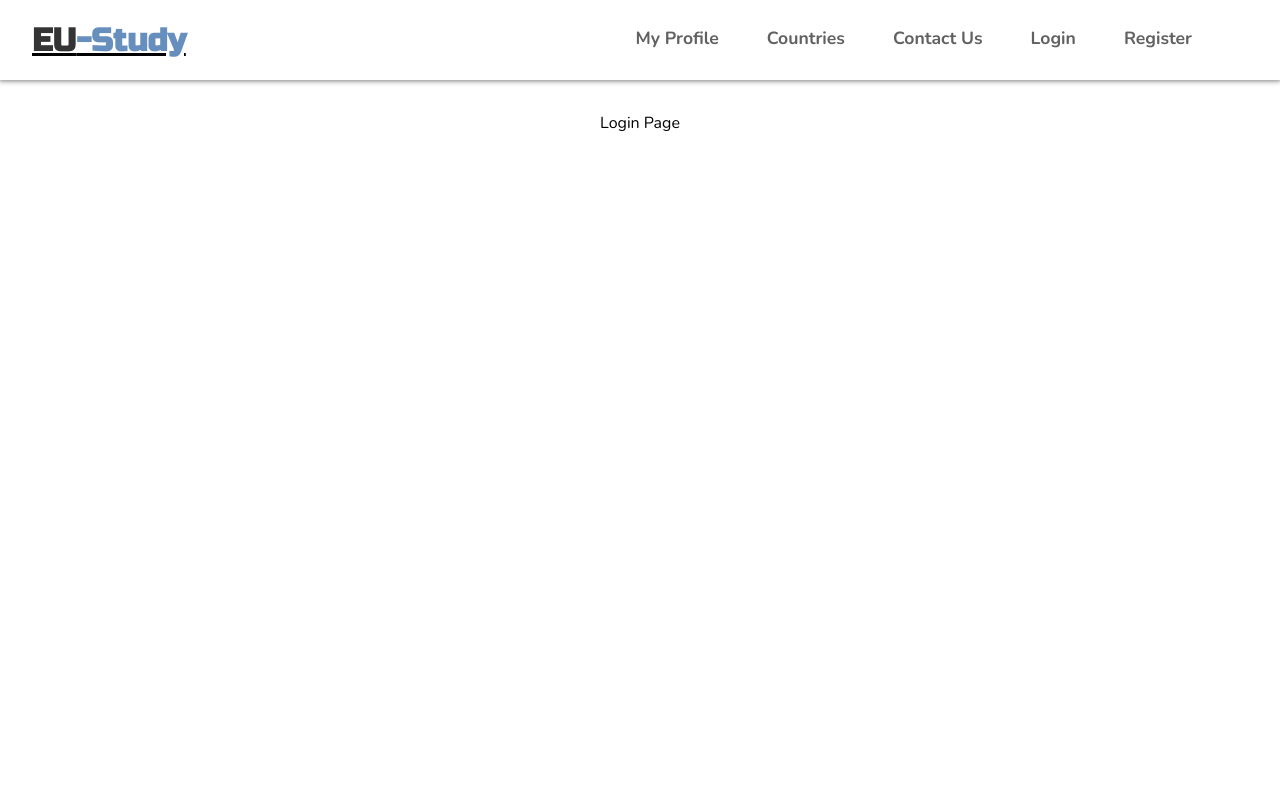
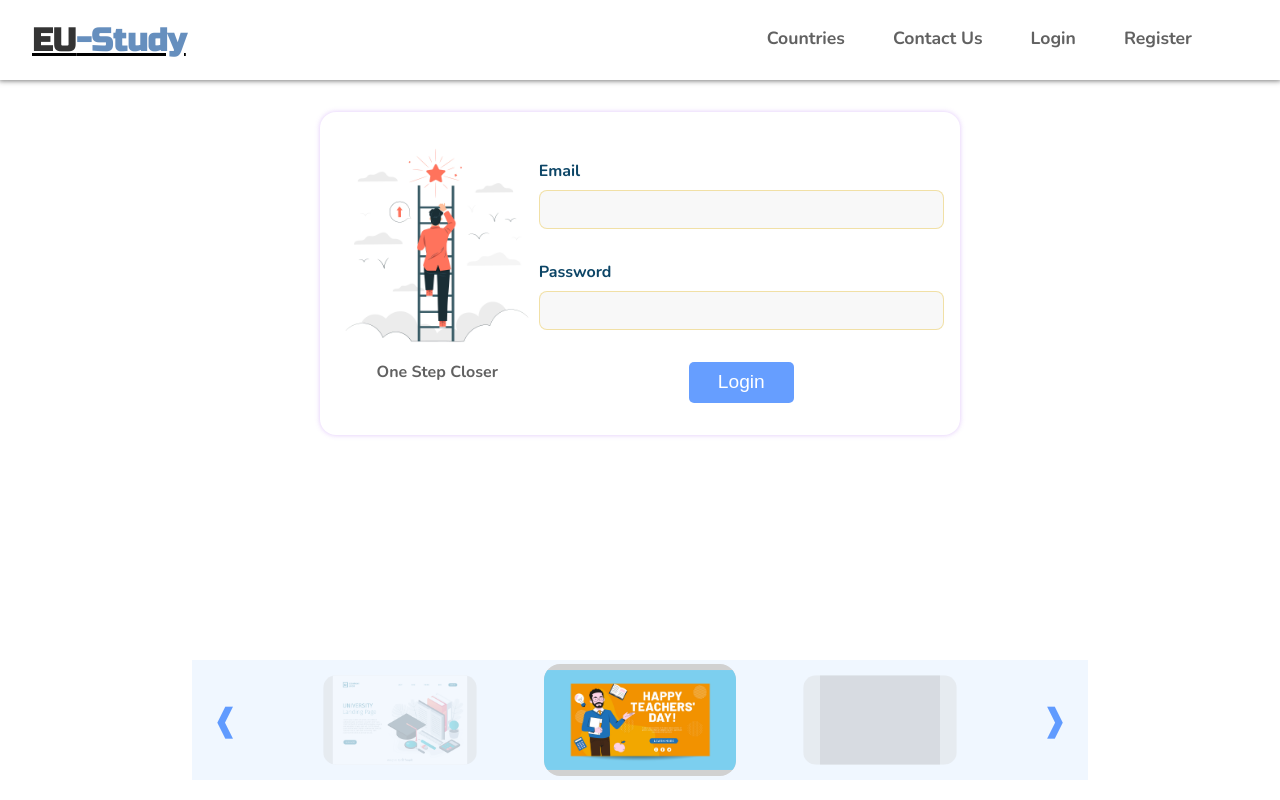
Before and after one commit to KreatorXoX/study-abroad-frontend, a React (Create React App) app: page /login in a window 1280 px wide. Built offline with nearby package versions, Linux system fonts and the light colour scheme; grey boxes are pictures that could not be loaded.

Commit message:
added login page and did some refactoring

```diff
--- /dev/null
+++ b/src/components/LoginForm/LoginForm.jsx
@@ -0,0 +1,51 @@
+import React from "react";
+import Button from "../../shared/components/Form-Elements/Button";
+import Input from "../../shared/components/Form-Elements/Input";
+import { VALIDATOR_REQUIRE } from "../../shared/utils/validators";
+import { LoginInitials } from "../../shared/utils/form initial data/LoginInitials";
+import { useForm } from "../../hooks/form-hook";
+
+const LoginForm = () => {
+  const { formState, inputHandler } = useForm(LoginInitials);
+  return (
+    <div>
+      <form>
+        <div>
+          <div>
+            <Input
+              id="email"
+              type="text"
+              label="Email"
+              errorText="This field is required"
+              onInputChange={inputHandler}
+              validators={[VALIDATOR_REQUIRE()]}
+            />
+          </div>
+          <div>
+            <Input
+              id="password"
+              type="password"
+              label="Password"
+              errorText="This field is required"
+              onInputChange={inputHandler}
+              validators={[VALIDATOR_REQUIRE()]}
+            />
+          </div>
+        </div>
+        <div
+          style={{
+            display: "flex",
+            justifyContent: "center",
+            gap: "1rem",
+          }}
+        >
+          <Button large disabled={""} type="button">
+            Login
+          </Button>
+        </div>
+      </form>
+    </div>
+  );
+};
+
+export default LoginForm;
--- a/src/components/RegisterForm/ConfirmForm.js
+++ b/src/components/RegisterForm/ConfirmForm.js
@@ -4,7 +4,7 @@ import Input from "../../shared/components/Form-Elements/Input";
 import Button from "../../shared/components/Form-Elements/Button";
 const ConfirmForm = ({ values, next, prev, handleChange }) => {
   return (
-    <form>
+    <form className="authForm">
       <div>
         <div>
           <Input
--- a/src/components/RegisterForm/UserPersonalDetails.js
+++ b/src/components/RegisterForm/UserPersonalDetails.js
@@ -10,7 +10,7 @@ const UserPersonalDetails = ({ values, handleChange, next }) => {
     values.email.isValid &&
     values.password.isValid;
   return (
-    <form>
+    <form className="authForm">
       <div>
         <div>
           <Input
--- a/src/components/RegisterForm/UserRegisterForm.js
+++ b/src/components/RegisterForm/UserRegisterForm.js
@@ -8,7 +8,7 @@ import Succes from "./Succes";
 import { useForm } from "../../hooks/form-hook";
 import { registerFormInitials } from "../../shared/utils/form initial data/RegisterInitials";
 
-const UserRegisterForm = ({ getInfos }) => {
+const UserRegisterForm = ({ getInfos, classes }) => {
   const { formState, inputHandler, page, setPage, title } =
     useForm(registerFormInitials);
 
@@ -28,6 +28,7 @@ const UserRegisterForm = ({ getInfos }) => {
           values={formState.inputs}
           next={nextStep}
           handleChange={inputHandler}
+          className={classes}
         />
       );
     case 1:
--- a/src/components/RegisterForm/UserReqFiles.js
+++ b/src/components/RegisterForm/UserReqFiles.js
@@ -6,7 +6,7 @@ const UserReqFiles = ({ values, handleChange, next, prev }) => {
   let canGoNext =
     values.transcript.isValid && values.degree.isValid && values.bio.isValid;
   return (
-    <form>
+    <form className="authForm">
       <div>
         <div>
           <Input
--- a/src/pages/Auth.js
+++ b/src/pages/Auth.js
@@ -19,7 +19,7 @@ const Auth = () => {
           <Progressbar title={title} pageNum={pageNum} />
         </div>
         <div className={styles.mainContent}>
-          <div className={styles.form}>
+          <div className={styles.authForm}>
             <UserRegisterForm getInfos={getInfos} />
           </div>
         </div>
--- a/src/pages/Auth.module.css
+++ b/src/pages/Auth.module.css
@@ -30,7 +30,7 @@
   text-align: center;
   margin-bottom: 2em;
 }
-form {
+.authForm {
   width: 90%;
   max-width: 40rem;
   min-width: 17rem;
@@ -58,16 +58,6 @@ form {
     transform: translateY(0%);
   }
 }
-/* .form {
-  padding: 1em 0.75em;
-  border-radius: 1rem;
-  box-shadow: 0px 0px 10px 0px rgb(212, 237, 232);
-}
-
-.formAction {
-  display: flex;
-  justify-content: flex-end;
-} */
 
 @media (min-width: 968px) {
   .content {
--- /dev/null
+++ b/src/pages/Login.css
@@ -0,0 +1,52 @@
+.loginContent {
+  user-select: none;
+  width: 50%;
+  max-width: 45rem;
+  display: grid;
+  grid-template-columns: 1fr;
+  gap: 0;
+  margin: auto;
+  box-shadow: 0px 0px 5px 0px rgba(174, 105, 243, 0.382);
+
+  border-radius: 1rem;
+  padding: 2em 1em;
+}
+.loginSide,
+.loginForm {
+  animation: animate 0.66s;
+}
+.loginSide img {
+  width: 100%;
+  max-width: 15rem;
+  height: auto;
+}
+.slider {
+  display: none;
+  justify-self: center;
+  background-color: rgba(107, 178, 255, 0.1);
+  height: 15vh;
+  width: 70%;
+  position: absolute;
+  bottom: 20px;
+  left: 15%;
+  border-radius: 0rem;
+}
+@keyframes animate {
+  0% {
+    opacity: 0;
+    transform: translateY(5%);
+  }
+  100% {
+    opacity: 1;
+    transform: translateY(0%);
+  }
+}
+
+@media (min-width: 968px) {
+  .loginContent {
+    grid-template-columns: 0.5fr 1fr;
+  }
+  .slider {
+    display: block;
+  }
+}
--- a/src/pages/Login.js
+++ b/src/pages/Login.js
@@ -1,9 +1,25 @@
 import React from "react";
-
+import LoginImage from "../assets/images/loginImage.jpg";
+import LoginForm from "../components/LoginForm/LoginForm";
+import Slider from "../shared/components/UI-Elements/Slider";
+import "./Login.css";
 const Login = () => {
   return (
     <div className="container">
-      <div className="content">Login Page</div>
+      <div className="content">
+        <div className="loginContent">
+          <div className="loginSide">
+            <img src={LoginImage} alt="loginForm" />
+            <p>One Step Closer</p>
+          </div>
+          <div className="loginForm">
+            <LoginForm />
+          </div>
+        </div>
+        <div className="slider">
+          <Slider />
+        </div>
+      </div>
     </div>
   );
 };
--- a/src/shared/components/Form-Elements/Button.module.css
+++ b/src/shared/components/Form-Elements/Button.module.css
@@ -112,7 +112,7 @@
   border: none;
   border-radius: 5px;
   transition: background-color 0.2s ease-in;
-  padding: 0.5em 1em;
+  padding: 0.5em 1.5em;
   text-decoration: none;
   display: inline-block;
   text-align: center;
--- a/src/shared/components/Navigation/NavLinks.js
+++ b/src/shared/components/Navigation/NavLinks.js
@@ -7,9 +7,9 @@ const NavLinks = () => {
   return (
     <>
       <ul className="nav-links">
-        <li>
+        {/* <li>
           <NavLink to="/profile/userId">My Profile</NavLink>
-        </li>
+        </li> */}
         <li>
           <NavLink to="/countries">Countries</NavLink>
         </li>
--- /dev/null
+++ b/src/shared/utils/form initial data/LoginInitials.jsx
@@ -0,0 +1,10 @@
+export const LoginInitials = {
+  email: {
+    value: "",
+    isValid: false,
+  },
+  password: {
+    value: "",
+    isValid: false,
+  },
+};
```
Also changed, not shown: src/assets/images/loginImage.jpg (added).
